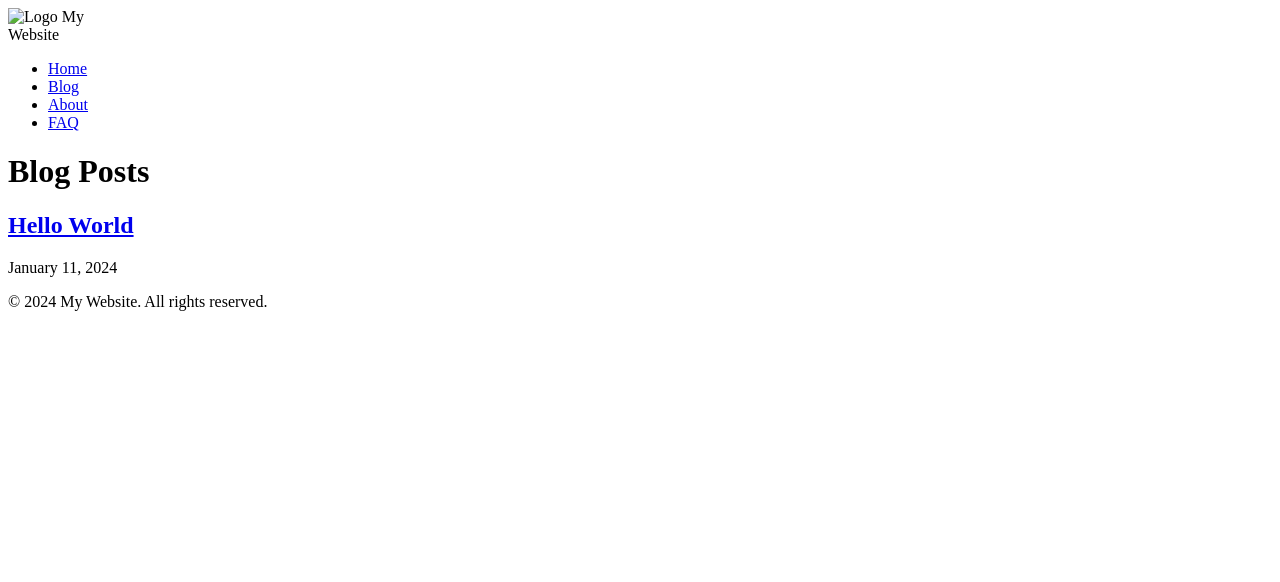
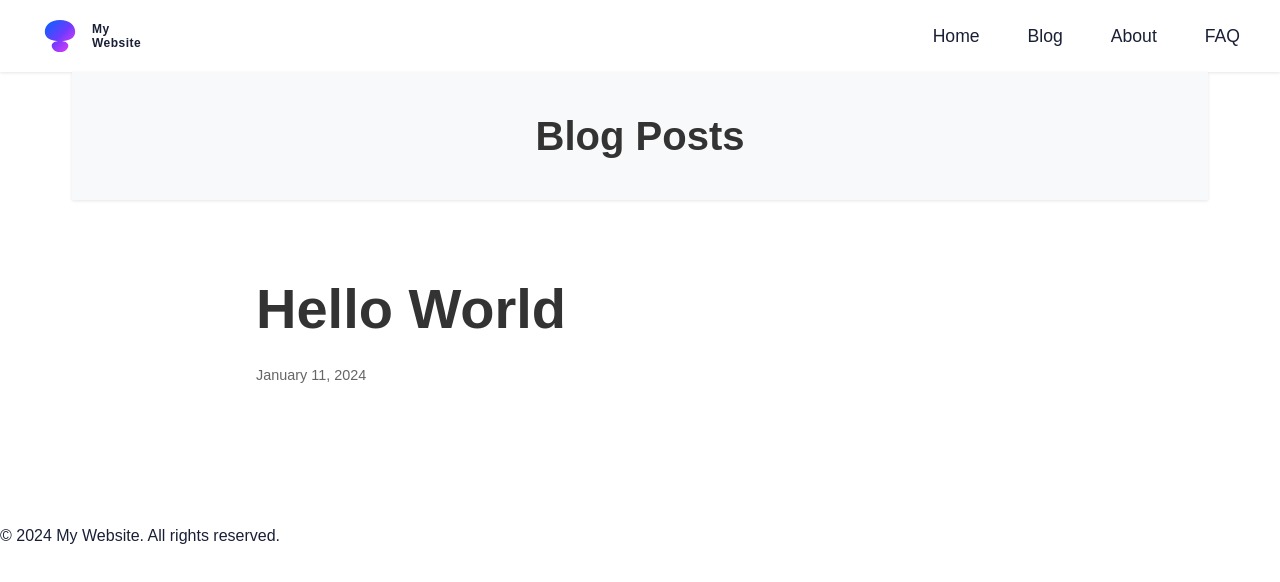
Before and after one commit to sitesatscale-seo/BYOA-static-site, a website: page blog/index.html in a window 1280 px wide. Drawn offline with Linux system fonts and the light colour scheme; the site is published under a folder, as on GitHub Pages, so addresses that start at the root find nothing.

Commit message:
Fix: Update paths in blog and about pages for GitHub Pages

```diff
--- a/blog/index.html
+++ b/blog/index.html
@@ -4,20 +4,20 @@
     <meta charset="UTF-8">
     <meta name="viewport" content="width=device-width, initial-scale=1.0">
     <title>Blog Posts</title>
-    <link rel="stylesheet" href="/css/style.css">
+    <link rel="stylesheet" href="../css/style.css">
 </head>
 <body>
     <header>
         <nav>
             <div class="logo">
-                <img src="/images/logo.svg" alt="Logo">
+                <img src="../images/logo.svg" alt="Logo">
                 <span>My<br>Website</span>
             </div>
             <ul>
-                <li><a href="/">Home</a></li>
-                <li><a href="/blog/index.html">Blog</a></li>
-                <li><a href="/pages/about.html">About</a></li>
-                <li><a href="/pages/faq.html">FAQ</a></li>
+                <li><a href="../">Home</a></li>
+                <li><a href="../blog/index.html">Blog</a></li>
+                <li><a href="../pages/about.html">About</a></li>
+                <li><a href="../pages/faq.html">FAQ</a></li>
             </ul>
         </nav>
     </header>
```
Also changed, not shown: pages/about.html (+6 -6 lines).
